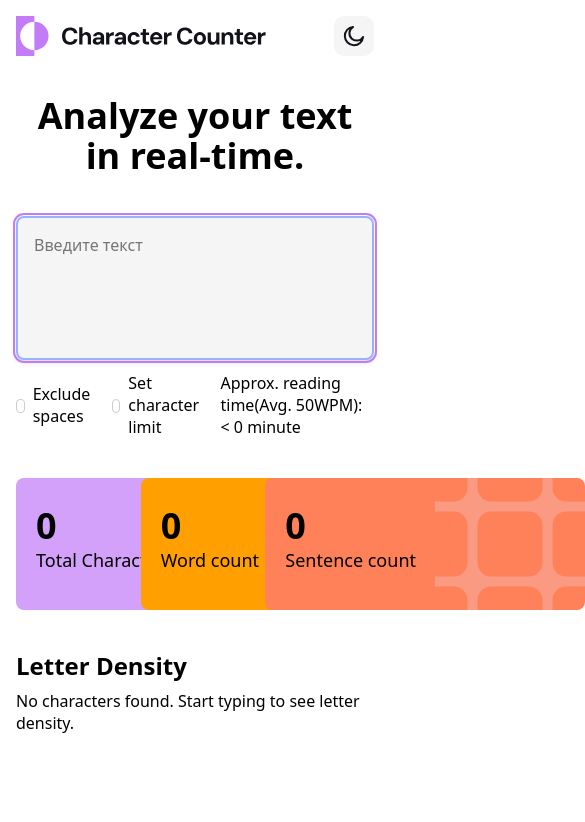
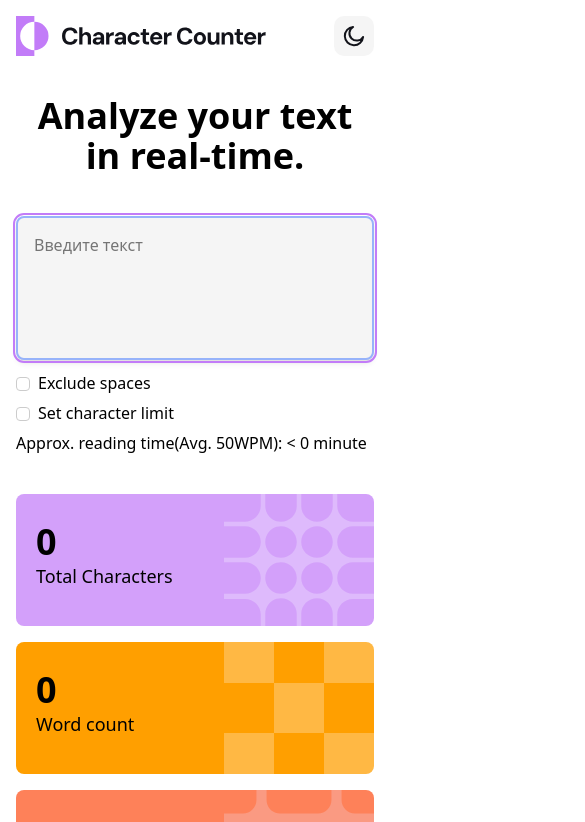
Before and after one commit to Kalachinskii/text_analysis, a React (Vite) app: page / in a window 390 px wide. Shown: the top 822 px of the page, 585 px wide, since content can reach past the window. Built offline with nearby package versions, Linux system fonts and the light colour scheme.

Commit message:
исправлен адаптив + конец (без испраления дублирующей функции Approx. reading time)

```diff
--- a/src/components/BtnBox/BtnBox.module.css
+++ b/src/components/BtnBox/BtnBox.module.css
@@ -2,7 +2,16 @@
     width: 100%;
     margin-top: 0.75rem;
     display: flex;
+    flex-wrap: wrap;
     gap: 1rem;
     align-items: center;
     color: var(--color-text);
 }
+
+@media (max-width: 684px) {
+    .btnBox {
+        gap: 0.5rem;
+        flex-direction: column;
+        align-items: self-start;
+    }
+}
--- a/src/components/CardBox/CardBox.module.css
+++ b/src/components/CardBox/CardBox.module.css
@@ -4,3 +4,10 @@
     grid-template-columns: repeat(3, minmax(0, 1fr));
     margin-top: 2.5rem;
 }
+@media (max-width: 684px) {
+    .cardBox {
+        display: flex;
+        flex-direction: column;
+        width: 100%;
+    }
+}
--- a/src/components/Progress/Progress.module.css
+++ b/src/components/Progress/Progress.module.css
@@ -10,8 +10,9 @@
 }
 
 .percent {
-    width: 100px;
-    text-align: end;
+    padding-left: 15px;
+    width: 150px;
+    /* text-align: end; */
     color: var(--color-text);
 }
 
```
Also changed, not shown: src/components/AnalysisBox/Analysis.module.css (+8 -0 lines).
